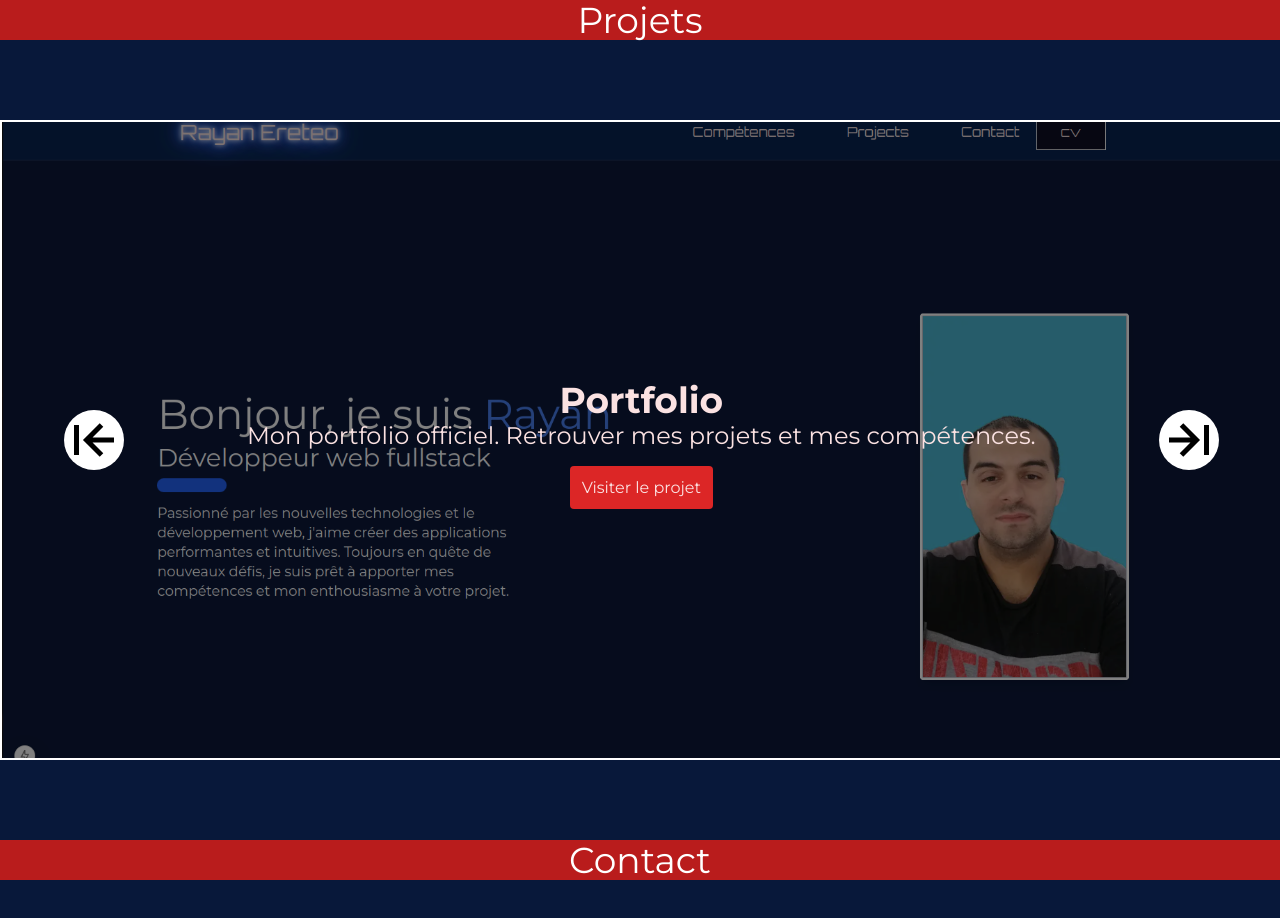
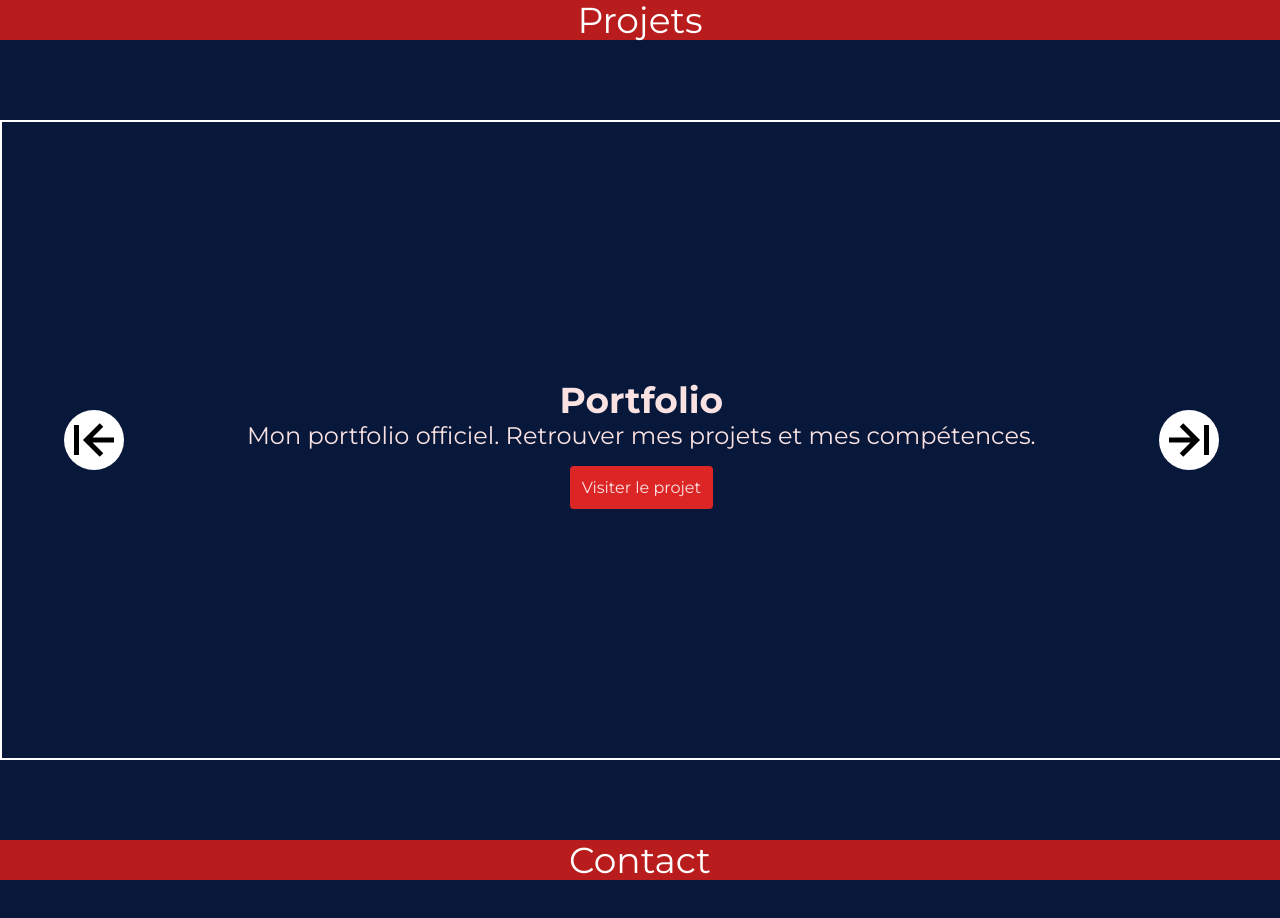
Before and after one commit to RayanEreteo/portfolio, a Next.js app: page / in a window 1280 px wide. Shown: the part 1720-2638 px from the top of the page. Built offline with nearby package versions, Linux system fonts and the light colour scheme.

Commit message:
removed placeholder styling

```diff
--- a/app/globals.css
+++ b/app/globals.css
@@ -77,22 +77,3 @@ body {
 .white-svg{
   filter: invert(100%);
 }
-
-.project-card {
-  position: relative;
-  overflow: hidden;
-}
-
-.project-card::before {
-  content: "";
-  position: absolute;
-  top: 0;
-  left: 0;
-  width: 100%;
-  height: 100%;
-  background-image: url("/thumbnail/portfolio.png");
-  background-size: cover;
-  background-position: center;
-  filter: brightness(0.5);
-  z-index: -1;
-}
```
